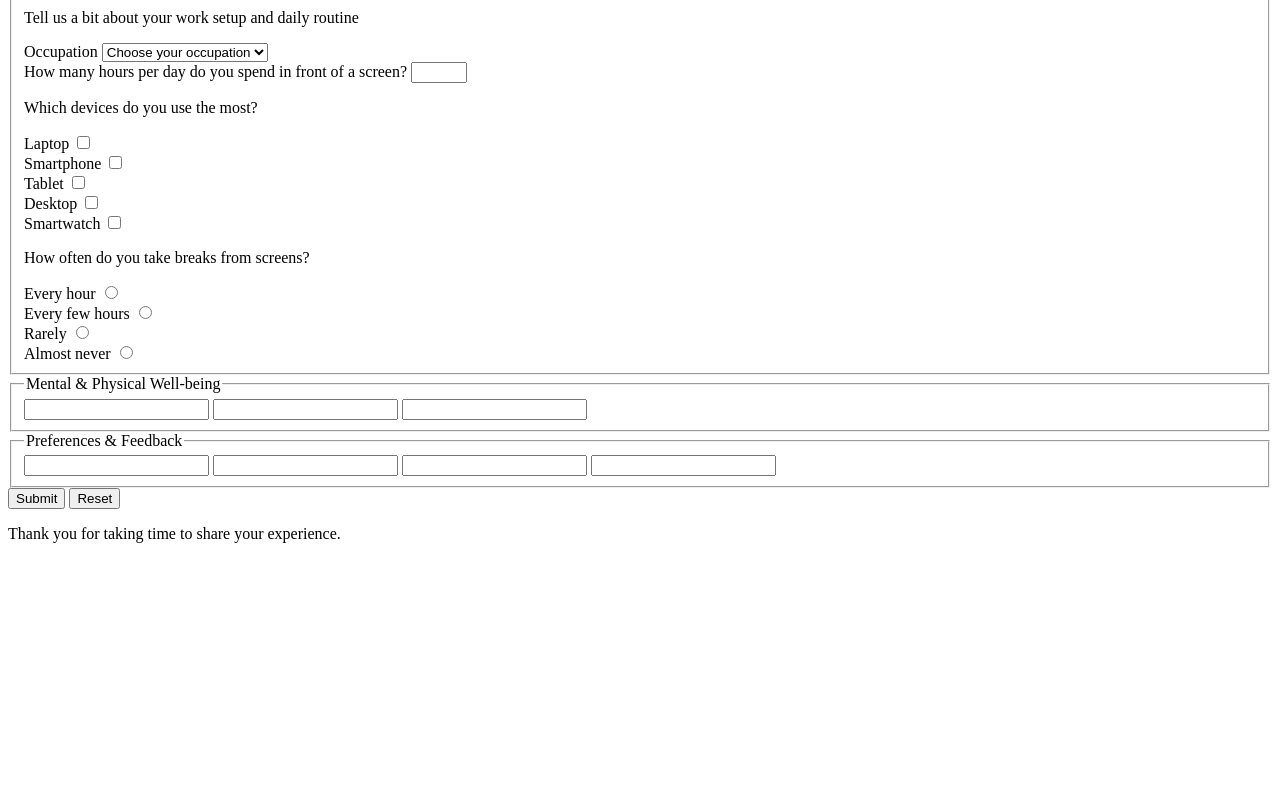
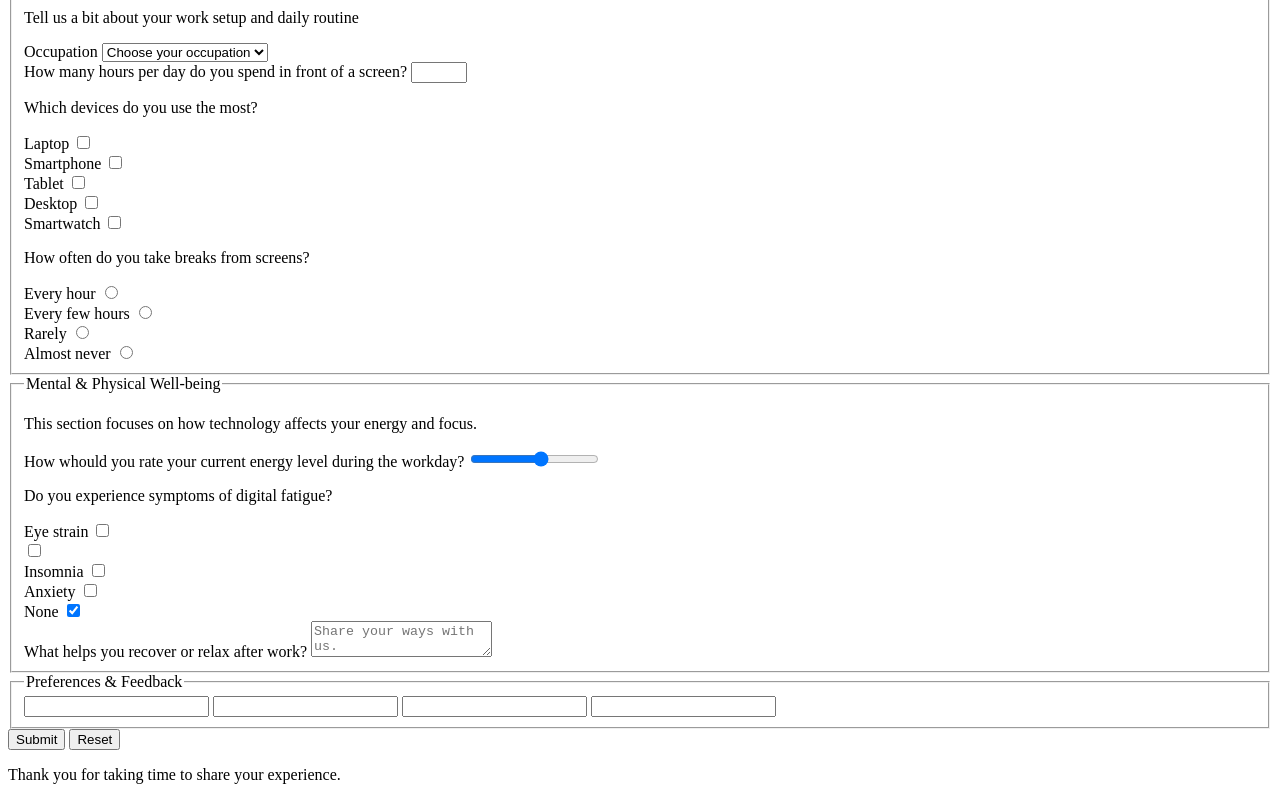
Before and after one commit to mafSida/survey-form-practice, a plain HTML site: page index.html in a window 1280 px wide. Shown: the part 434-1234 px from the top of the page. Before the commit the page ends 993 px from the top, so only its background shows below. Drawn offline with Linux system fonts and the light colour scheme.

Commit message:
feat: complete well-being section markup and content

```diff
--- a/index.html
+++ b/index.html
@@ -148,12 +148,71 @@
       <fieldset>
         <!-- WELL-BEING SECTION -->
         <legend class="well-being">Mental & Physical Well-being</legend>
-        <label for=""></label>
-        <input id="" type="" />
-        <label for=""></label>
-        <input id="" type="" />
-        <label for=""></label>
-        <input id="" type="" />
+        <p class="hint">
+          This section focuses on how technology affects your energy and focus.
+        </p>
+
+        <div class="form-group">
+          <label for=""
+            >How whould you rate your current energy level during the
+            workday?</label
+          >
+          <input
+            id="energy-rate"
+            name="energy-rate"
+            type="range"
+            min="1"
+            max="10"
+            step="1"
+          />
+        </div>
+
+        <p>Do you experience symptoms of digital fatigue?</p>
+
+        <div class="form-group">
+          <label for="">Eye strain</label>
+          <input
+            id="eye-strain"
+            name="symptoms"
+            type="checkbox"
+            value="eye-strain"
+          />
+        </div>
+        <div class="form-group">
+          <label for="headaches"></label>
+          <input
+            id="headaches"
+            name="symptoms"
+            type="checkbox"
+            value="headaches"
+          />
+        </div>
+        <div class="form-group">
+          <label for="">Insomnia</label>
+          <input
+            id="insomnia"
+            name="symptoms"
+            type="checkbox"
+            value="insomnia"
+          />
+        </div>
+        <div class="form-group">
+          <label for="">Anxiety </label>
+          <input id="anxiety" name="anxiety" type="checkbox" value="" />
+        </div>
+        <div class="form-group">
+          <label for="">None</label>
+          <input id="none" name="none" type="checkbox" value="" checked />
+        </div>
+
+        <div class="form-group">
+          <label for="help">What helps you recover or relax after work?</label>
+          <textarea
+            id="help"
+            name="help"
+            placeholder="Share your ways with us."
+          ></textarea>
+        </div>
       </fieldset>
       <fieldset>
         <!-- PREFERENCES SECTION -->
```
